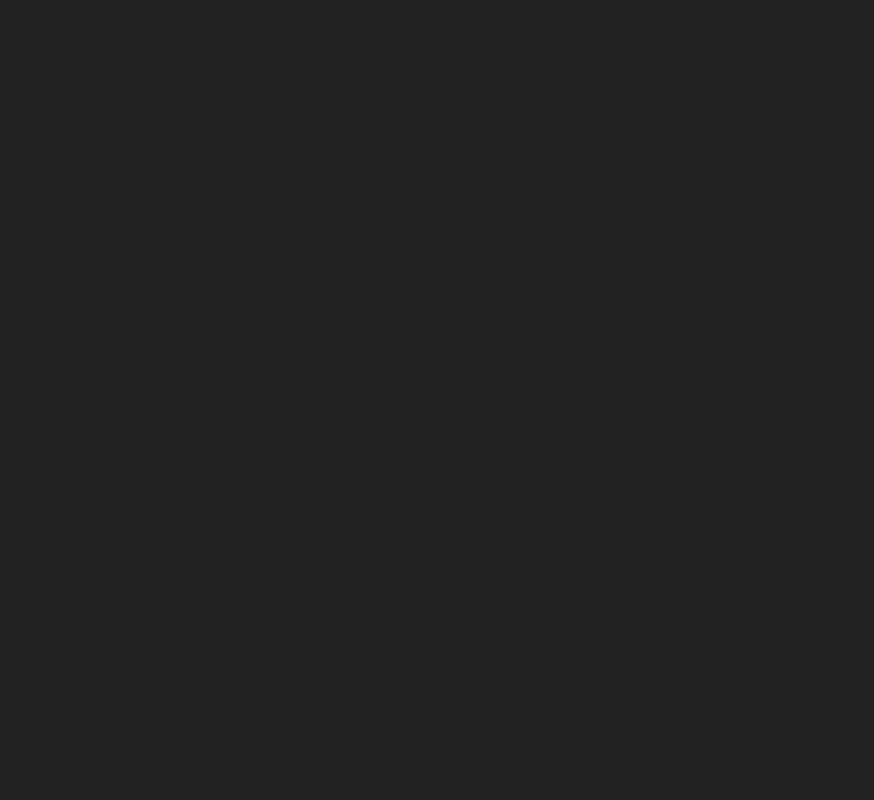
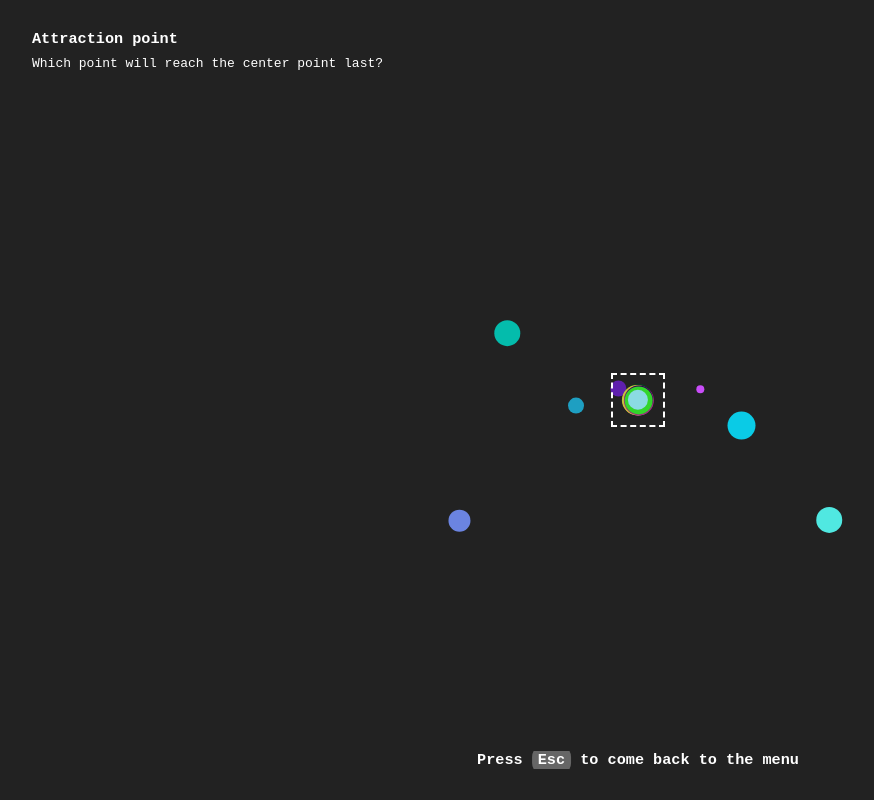
Before and after one commit to NicoloCavalli95horses/2d-vectors, a Vue app: page /attraction in a window 1280 px wide. Before the commit this address had no page. Shown: the whole page, without its empty margins (2-876 px from the left). Built offline with nearby package versions, Linux system fonts and the light colour scheme.

Commit message:
attraction page implemented. Exported functions in utils.js. Refactored

```diff
--- a/src/assets/main.css
+++ b/src/assets/main.css
@@ -27,6 +27,20 @@
 .abs-center {
   position: absolute;
   top: 50%;
+  left: 50%;
+  transform: translate(-50%, -50%);
+}
+
+.abs-center-bottom {
+  position: absolute;
+  bottom: 22px;
+  left: 50%;
+  transform: translate(-50%, -50%);
+}
+
+.abs-center-top {
+  position: absolute;
+  top: 22px;
   left: 50%;
   transform: translate(-50%, -50%);
 }
@@ -153,3 +167,9 @@ svg {
 ::-webkit-scrollbar-thumb:hover {
   background: #555;
 }
+
+.key {
+  background-color: #666;
+  padding: 6px;
+  border-radius: 12px;
+}
--- a/src/router/index.js
+++ b/src/router/index.js
@@ -2,7 +2,7 @@ import { createRouter, createWebHistory } from "vue-router";
 import Home from "../views/Home.vue";
 import Menu from "../views/Menu.vue";
 import Demo from "../views/Demo.vue";
-import Chase from "../views/Chase.vue";
+import Attraction from "../views/Attraction.vue";
 
 const router = createRouter({
   history: createWebHistory(import.meta.env.BASE_URL),
@@ -23,9 +23,9 @@ const router = createRouter({
       component: () => import("../views/Demo.vue"),
     },
     {
-      path: "/chase",
-      name: "Chase",
-      component: () => import("../views/Chase.vue"),
+      path: "/attraction",
+      name: "Attraction",
+      component: () => import("../views/Attraction.vue"),
     },
   ],
 });
--- /dev/null
+++ b/src/utils.js
@@ -0,0 +1,37 @@
+// Get random number between intervals
+export function randomInterval(min, max) {
+  return Math.floor(Math.random() * (max - min + 1) + min);
+}
+
+// Get random color in hex
+export function getRandomColor() {
+  let letters = "0123456789ABCDEF";
+  let color = "#";
+  for (let i = 0; i < 6; i++) {
+    color += letters[Math.floor(Math.random() * 16)];
+  }
+  return color;
+}
+
+// Get (x, y) coordinates
+export function getXY({ mag, dir }) {
+  return {
+    x: Math.cos(dir) * mag,
+    y: Math.sin(dir) * mag,
+  };
+}
+
+// Get the vector distance from the center
+export function getMagnitude({ x, y }) {
+  return Math.hypot(x, y);
+}
+
+// Get direction in radians (0 to π)
+export function getDirectionInRadians({ x, y }) {
+  return Math.atan2(y, x);
+}
+
+// Get direction in degree (-180 to 180°)
+export function getDirectionInDegrees({ x, y }){
+  return getDirectionInRadians({ x, y }) * 180 / Math.PI;
+}
--- /dev/null
+++ b/src/views/Attraction.vue
@@ -0,0 +1,179 @@
+<template>
+  <canvas ref="canvas" />
+
+  <!-- Upper left info box -->
+  <div class="info">
+    <h3>Attraction point</h3>
+    <p>Which point will reach the center point last?</p>
+  </div>
+
+  <!-- Center point of attraction -->
+  <div class="abs-center attraction-point"></div>
+
+  <!-- Bottom center tip -->
+  <div class="abs-center-bottom">
+    <h3>Press <span class="key">Esc</span> to come back to the menu</h3>
+  </div>
+</template>
+
+<script setup>
+// ==============================
+// Import
+// ==============================
+import { reactive, ref } from "@vue/reactivity";
+import { onMounted } from "@vue/runtime-core";
+import { onUnmounted } from "vue";
+import { useRouter } from "vue-router";
+import {
+  randomInterval,
+  getDirectionInRadians,
+  getMagnitude,
+  getRandomColor,
+  getXY,
+} from "../utils.js";
+
+// ==============================
+// Const
+// ==============================
+const router = useRouter();
+const canvas = ref(undefined);
+const ctx = ref(undefined);
+const points = ref([]);
+const arrived = new Set([]);
+const TOTAL = 99;
+const offset = reactive({
+  x: null,
+  y: null,
+});
+
+let interval;
+
+// ==============================
+// Functions
+// ==============================
+function drawMovingPoint() {
+  ctx.value.save();
+
+  // Clear the canvas
+  ctx.value.fillStyle = "#222";
+  ctx.value.fillRect(
+    -offset.x,
+    -offset.y,
+    canvas.value.width,
+    canvas.value.height
+  );
+
+  // Draw the points
+  for (const point of points.value) {
+    ctx.value.beginPath();
+    ctx.value.fillStyle = point.color;
+    ctx.value.arc(point.x, point.y, point.radius, 0, Math.PI * 2);
+    ctx.value.fill();
+
+    ctx.value.restore();
+
+    // Get current magnitude
+    point.magnitude = getMagnitude({ x: point.x, y: point.y });
+
+    // Reduce magnitude in order to get closer to the center
+    point.magnitude = point.magnitude - point.speed;
+
+    if (point.magnitude > 0) {
+      let points = getXY({
+        mag: point.magnitude,
+        dir: getDirectionInRadians({ x: point.x, y: point.y }),
+      });
+      point.x = points.x;
+      point.y = points.y;
+    } else {
+      arrived.add(point.id);
+    }
+    if (arrived.size == TOTAL) {
+      clearInterval(interval);
+    }
+  }
+}
+
+function generateRandomPoints() {
+  for (let i = 0; i < TOTAL; i++) {
+    points.value.push({
+      id: i,
+      x: randomInterval(-window.innerWidth / 2, window.innerWidth / 2),
+      y: randomInterval(-window.innerHeight / 2, window.innerHeight / 2),
+      magnitude: null,
+      speed: randomInterval(1, 3),
+      radius: randomInterval(3, 15),
+      color: getRandomColor(),
+    });
+  }
+}
+
+function onkeyup(e) {
+  if (e.key == "Escape") {
+    router.push("/menu");
+  }
+}
+
+// ==============================
+// Life cycle
+// ==============================
+onMounted(() => {
+  // Add event listener
+  document.addEventListener("keyup", onkeyup);
+
+  // Set the canvas up
+  ctx.value = canvas.value.getContext("2d");
+  canvas.value.width = window.innerWidth;
+  canvas.value.height = window.innerHeight;
+  offset.x = canvas.value.width / 2;
+  offset.y = canvas.value.height / 2;
+  ctx.value.translate(offset.x, offset.y);
+
+  // Generate points
+  generateRandomPoints();
+
+  // Animate points
+  interval = setInterval(() => drawMovingPoint(), 10);
+});
+
+onUnmounted(() => {
+  document.removeEventListener("keyup", onkeyup);
+  clearInterval(interval);
+});
+</script>
+
+<style lang="scss" scoped>
+.info {
+  position: absolute;
+  top: 22px;
+  left: 22px;
+  width: max-content;
+  height: auto;
+  h3,
+  p {
+    margin: 8px 12px;
+  }
+}
+
+.attraction-point {
+  border: 2px white dashed;
+  animation: open-close 2000ms infinite;
+}
+
+@keyframes open-close {
+  0% {
+    width: 30px;
+    height: 30px;
+  }
+
+  50% {
+    width: 50px;
+    height: 50px;
+  }
+
+  100% {
+    width: 30px;
+    height: 30px;
+  }
+}
+</style>
--- a/src/views/Demo.vue
+++ b/src/views/Demo.vue
@@ -1,10 +1,16 @@
 <template>
   <canvas ref="canvas" />
+
+  <!-- Upper left info box -->
   <div class="info">
-    <h3>Magnitude: ~{{ getMagnitude( point ).toFixed(2) }}</h3>
+    <h3>Magnitude: ~{{ getMagnitude(point).toFixed(2) }}</h3>
     <p>Vector distance from the center of the Cartesian plane</p>
-    <h3 class="top-12">Direction: ~{{ getDirection( point ).toFixed(2) }}</h3>
-    <p>Radians from the center. Range from 0 to π/2</p>
+    <h3 class="top-12">
+      Direction: ~
+      {{ getDirectionInRadians(point).toFixed(2) }}
+      ({{ getDirectionInDegrees(point).toFixed(2) }}°)
+    </h3>
+    <p>Radians from the center. Range from 0 to π (180°)</p>
   </div>
 
   <!-- Center point of the cartesian plane -->
@@ -12,13 +18,21 @@
     <h4>(0, 0)</h4>
   </div>
 
-  <div :style="{
-    'position' : 'absolute',
-    'top' : `${ point.y + offset.y + 20 }px`,
-    'left' : `${ point.x + offset.x }px`,
-    'transform' : 'translate(-50%, -50%)'
-  }">
+  <!-- Tip under the cursor -->
+  <div
+    :style="{
+      position: 'absolute',
+      top: `${point.y + offset.y + 20}px`,
+      left: `${point.x + offset.x}px`,
+      transform: 'translate(-50%, -50%)',
+    }"
+  >
     <h4>(X: {{ point.x }}, Y: {{ point.y }})</h4>
+  </div>
+
+  <!-- Bottom center tip -->
+  <div class="abs-center-bottom">
+    <h3>Press <span class="key">Esc</span> to come back to the menu</h3>
   </div>
 </template>
 
@@ -29,65 +43,62 @@
 import { reactive, ref } from "@vue/reactivity";
 import { onMounted } from "@vue/runtime-core";
 import { onUnmounted } from "vue";
-import { useRouter } from 'vue-router'
+import { useRouter } from "vue-router";
+import {
+  randomInterval,
+  getDirectionInRadians,
+  getDirectionInDegrees,
+  getMagnitude,
+  getRandomColor,
+  getXY,
+} from "../utils.js";
 
 // ==============================
 // Const
 // ==============================
 const router = useRouter();
-const canvas = ref( undefined );
-const ctx = ref( undefined );
+const canvas = ref(undefined);
+const ctx = ref(undefined);
 const offset = reactive({
   x: null,
-  y: null
-})
+  y: null,
+});
 
 const point = reactive({
   x: 90,
   y: 120,
   radius: 6,
-  color: '#800'
-})
+  color: "#800",
+});
 
 // ==============================
 // Functions
 // ==============================
-function drawPoint( x, y, radius = 5, color = "white" ){
+function drawPoint(x, y, radius = 5, color = "white") {
   ctx.value.beginPath();
   ctx.value.fillStyle = color;
-  ctx.value.arc(x, y, radius, 0, Math.PI*2);
+  ctx.value.arc(x, y, radius, 0, Math.PI * 2);
   ctx.value.fill();
 }
 
-function drawAxes(){
+function drawAxes() {
   ctx.value.save();
   ctx.value.beginPath();
 
   // X axes
-  ctx.value.moveTo( -offset.x, 0 );
-  ctx.value.lineTo( offset.x, 0 );
+  ctx.value.moveTo(-offset.x, 0);
+  ctx.value.lineTo(offset.x, 0);
 
   // Y axes
-  ctx.value.moveTo( 0, - offset.y );
-  ctx.value.lineTo( 0,  offset.y );
+  ctx.value.moveTo(0, -offset.y);
+  ctx.value.lineTo(0, offset.y);
 
-  ctx.value.setLineDash([ 5,5 ]);
+  ctx.value.setLineDash([5, 5]);
   ctx.value.stroke();
   ctx.value.restore();
 }
 
-// Get distance from the center (magnitude)
-function getMagnitude({ x, y}){
-  return Math.hypot(x, y);
-}
-
-// Get direction (angle from the center in radians)
-// The angle ranges from 0 (the point is on the X axis) to 1.56 (1/2 pi)
-function getDirection({ x, y }){
-  return Math.atan( y / x );
-}
-
-function onMouseMove( e ) {
+function onMouseMove(e) {
   point.x = e.clientX - offset.x;
   point.y = e.clientY - offset.y;
   update();
@@ -97,16 +108,21 @@ function update() {
   // Update canvas
   ctx.value.save();
   ctx.value.fillStyle = "#222";
-  ctx.value.fillRect( -offset.x, -offset.y, canvas.value.width, canvas.value.height );
+  ctx.value.fillRect(
+    -offset.x,
+    -offset.y,
+    canvas.value.width,
+    canvas.value.height
+  );
   drawAxes();
-  drawPoint( 0, 0 ); // center point
-  drawPoint( point.x, point.y, point.radius, point.color );
+  drawPoint(0, 0); // center point
+  drawPoint(point.x, point.y, point.radius, point.color);
   ctx.value.restore();
 }
 
-function onkeyup( e ) {
-  if ( e.key == 'Escape' ){
-    router.push('/menu');
+function onkeyup(e) {
+  if (e.key == "Escape") {
+    router.push("/menu");
   }
 }
 
@@ -114,10 +130,10 @@ function onkeyup( e ) {
 // Life cycle
 // ==============================
 onMounted(() => {
-  document.addEventListener('mousemove', onMouseMove );
-  document.addEventListener('keyup', onkeyup) ;
+  document.addEventListener("mousemove", onMouseMove);
+  document.addEventListener("keyup", onkeyup);
 
-  ctx.value = canvas.value.getContext('2d');
+  ctx.value = canvas.value.getContext("2d");
   canvas.value.width = window.innerWidth;
   canvas.value.height = window.innerHeight;
 
@@ -126,23 +142,27 @@ onMounted(() => {
   offset.y = canvas.value.height / 2;
 
   // Translate the canvas in order to set the center point to (0,0)
-  ctx.value.translate( offset.x, offset.y );
+  ctx.value.translate(offset.x, offset.y);
 
   // Initial point
   ctx.value.save();
   ctx.value.fillStyle = "#222";
-  ctx.value.fillRect( -offset.x, -offset.y, canvas.value.width, canvas.value.height );
+  ctx.value.fillRect(
+    -offset.x,
+    -offset.y,
+    canvas.value.width,
+    canvas.value.height
+  );
   drawAxes();
-  drawPoint( point.x, point.y, point.radius, point.color );
-  drawPoint( 0, 0 ); // center point
+  drawPoint(point.x, point.y, point.radius, point.color);
+  drawPoint(0, 0); // center point
   ctx.value.restore();
-})
+});
 
 onUnmounted(() => {
-  document.removeEventListener('mousemove', onMouseMove );
-  document.removeEventListener('keyup', onkeyup) ;
-})
-
+  document.removeEventListener("mousemove", onMouseMove);
+  document.removeEventListener("keyup", onkeyup);
+});
 </script>
 
 <style lang="scss" scoped>
@@ -152,7 +172,8 @@ onUnmounted(() => {
   left: 22px;
   width: max-content;
   height: auto;
-  h3, p {
+  h3,
+  p {
     margin: 8px 12px;
   }
 }
--- a/src/views/Home.vue
+++ b/src/views/Home.vue
@@ -1,9 +1,6 @@
 <template>
   <div class="abs-center flex-column">
     <h1 class="bottom-24">2D vectors</h1>
-    <h2 class="bottom-12">Credits to:
-      <a href="https://www.youtube.com/watch?v=nzyOCd9FcCA">Learn 2D vectors with JavaScript</a>
-    </h2>
 
     <RouterLink to="/menu">
     <Btn text="play">
--- a/src/views/Menu.vue
+++ b/src/views/Menu.vue
@@ -11,7 +11,7 @@
         <RouterLink to="/demo"><p>Magnitude and direction</p></RouterLink>
       </li>
       <li>
-        <RouterLink to="/chase"><p>Chase simulation</p></RouterLink>
+        <RouterLink to="/attraction"><p>Attraction point</p></RouterLink>
       </li>
     </ul>
   </div>
```
Also changed, not shown: src/views/Chase.vue (deleted, +0 -124 lines).
